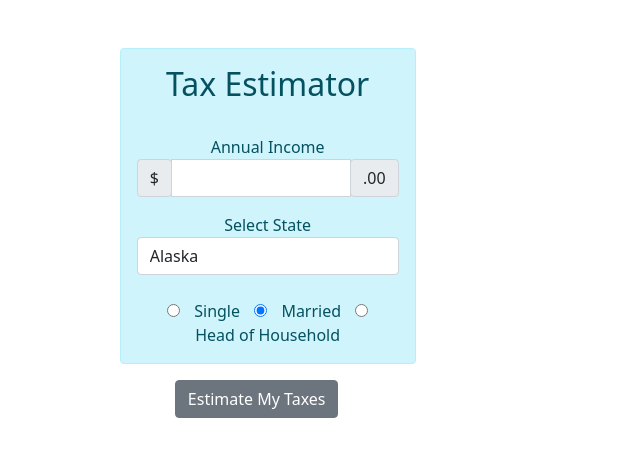
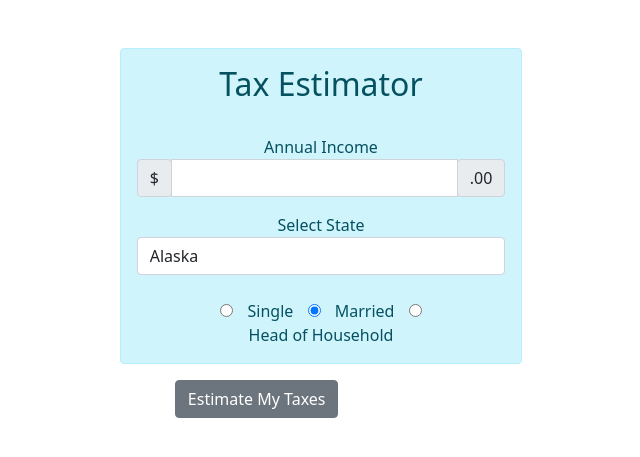
Before and after one commit to AECInkomoko/AEC-tax-checker, a Django app: page / in a window 1280 px wide. Shown: the top 457 px of the page, without its empty margins (319-959 px from the left). Run offline with Django 3.2, Linux system fonts and the light colour scheme.

Commit message:
home page row extended

```diff
--- a/estimator/templates/estimator/home.html
+++ b/estimator/templates/estimator/home.html
@@ -26,7 +26,7 @@
     <!-- Input Row-->
       <div class="row">
         <div class="col-lg-4"></div>
-        <div class="col-lg-3">
+        <div class="col-lg-4">
           <br>
           <br>
 
```
